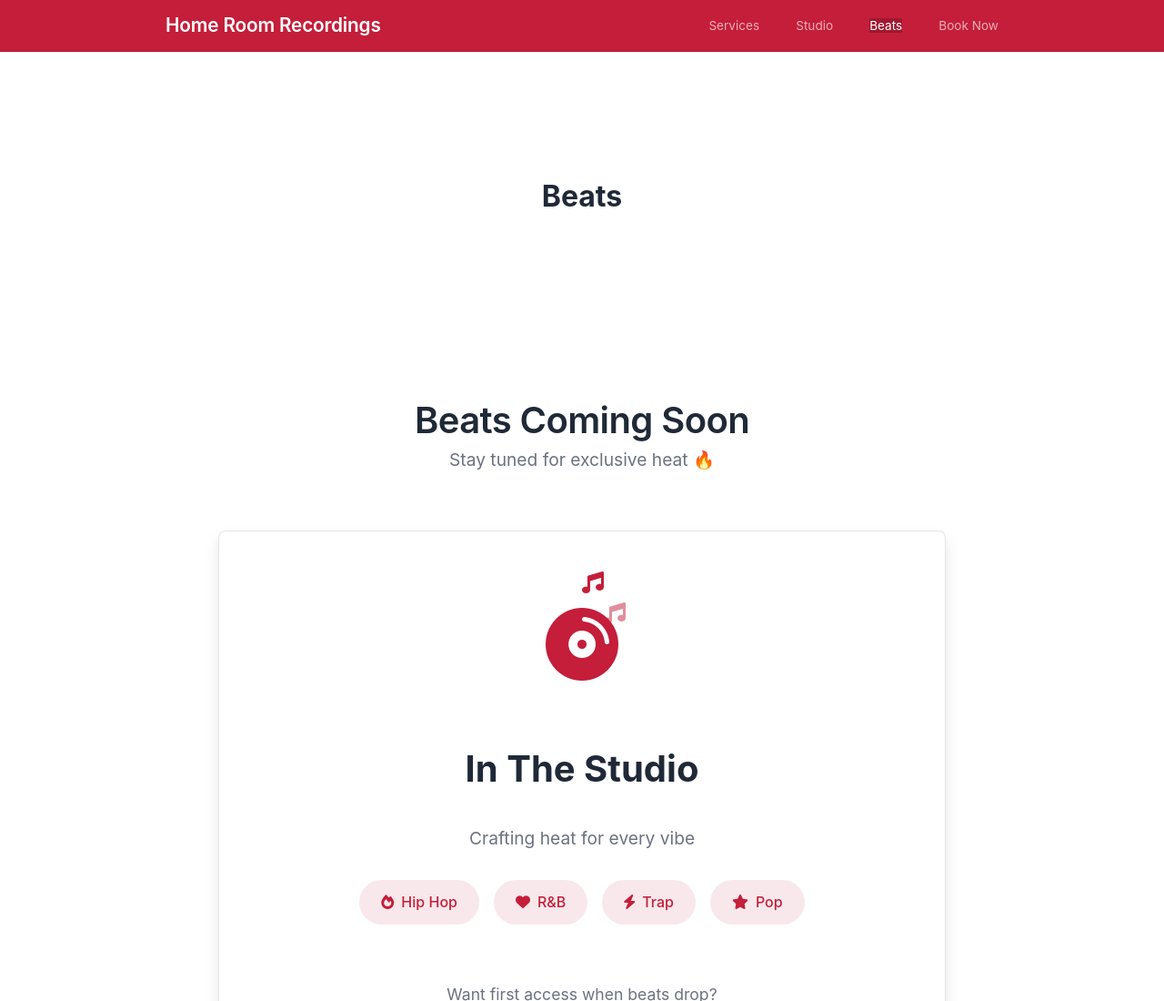
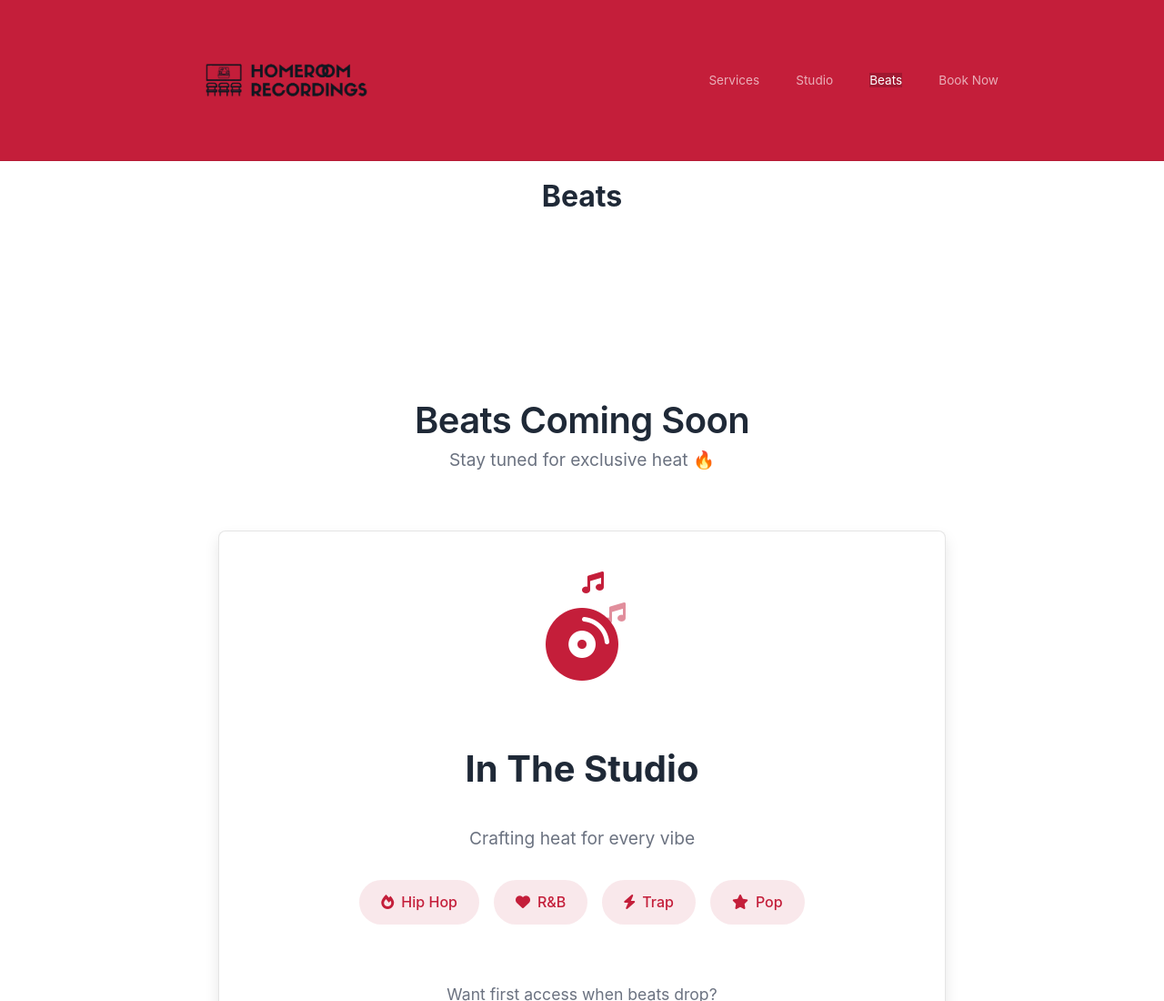
Before and after one commit to TeamBrainStorm/homeromrecordingsweb, a plain HTML site: page beats.html in a window 1280 px wide. Shown: the top 1100 px of the page at 91% size. Drawn offline with Linux system fonts and the light colour scheme.

Commit message:
added logo

```diff
--- a/beats.html
+++ b/beats.html
@@ -255,7 +255,9 @@
 <body>
     <nav>
         <div class="nav-container">
-            <div class="logo">Home Room Recordings</div>
+            <div class="logo">
+                <img src="images/logo.png" alt="Homeroom Recordings Logo">
+            </div>
             <ul class="nav-links">
                 <li><a href="index.html#services">Services</a></li>
                 <li><a href="studio.html">Studio</a></li>
--- a/styles.css
+++ b/styles.css
@@ -82,10 +82,14 @@
 }
 
 .logo {
-    color: var(--primary-color);
-    font-size: 1.3rem;
-    font-weight: 600;
-    letter-spacing: -0.01em;
+    height: 150px;
+    width: auto;
+}
+
+.logo img {
+    height: 100%;
+    width: auto;
+    object-fit: contain;
 }
 
 .nav-links {
```
Also changed, not shown: booking.html (+3 -1 lines), gear.html (+3 -1 lines), index.html (+3 -1 lines), services.html (+3 -1 lines), studio.html (+3 -1 lines), images/logo.png (added), 1 other file.
